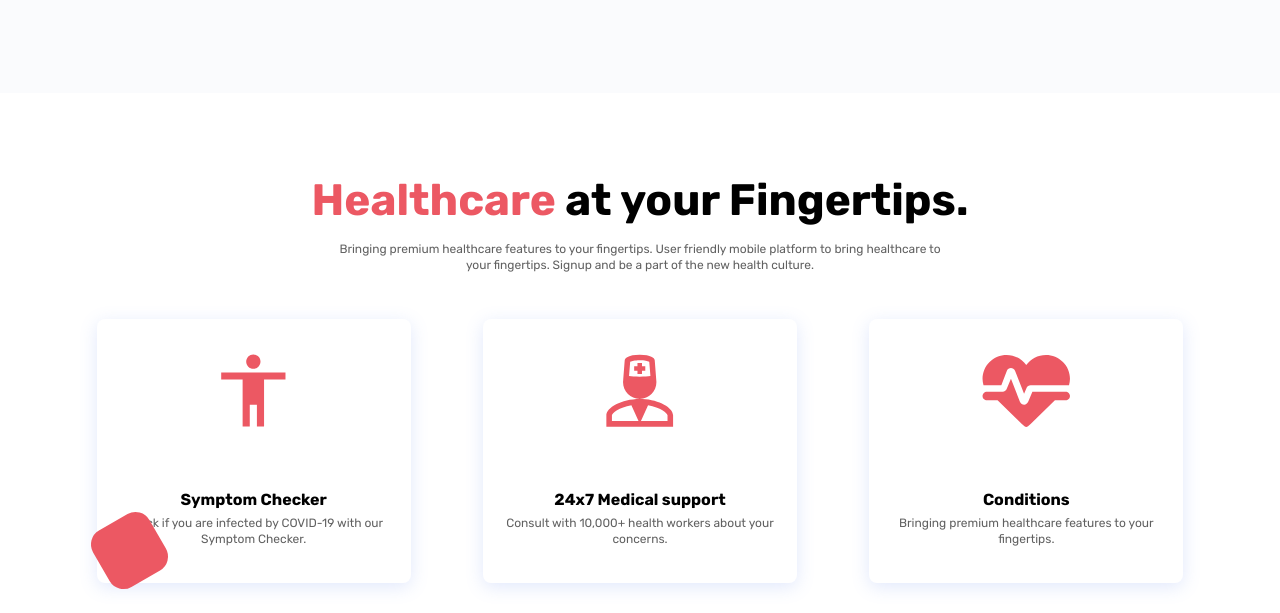
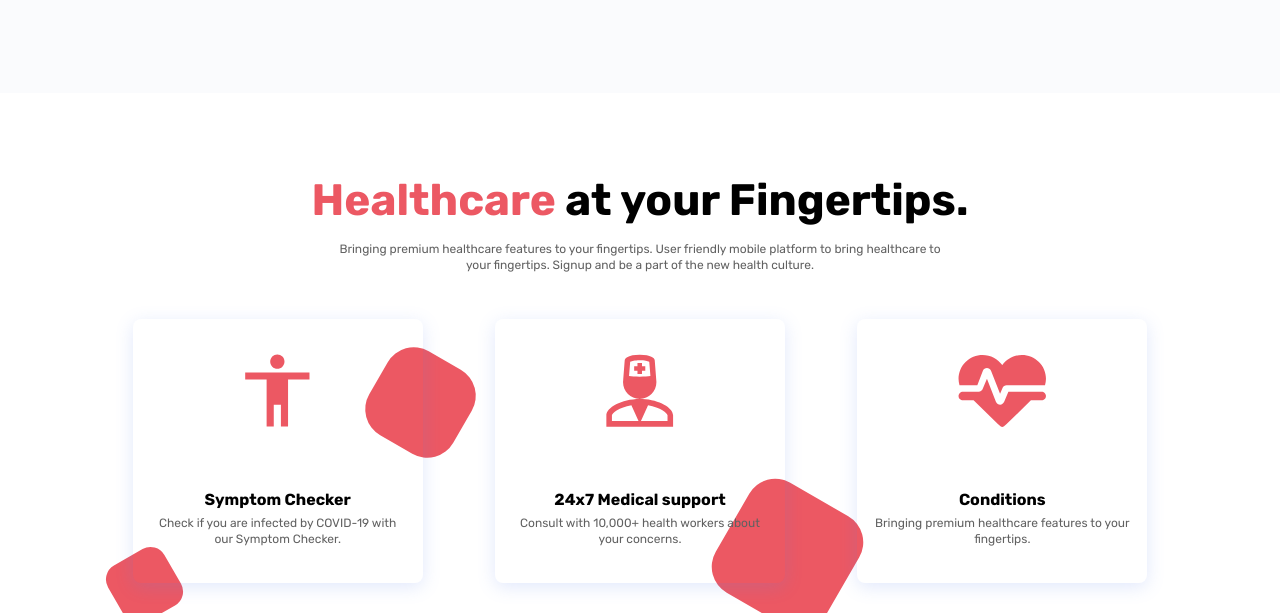
Before and after one commit to GeorgeBarker8/go-corona, a plain HTML site: page index.html in a window 1280 px wide. Shown: the part 2061-2674 px from the top of the page. Drawn offline with Linux system fonts and the light colour scheme.

Commit message:
update: deleted Node Modules

```diff
--- a/index.html
+++ b/index.html
@@ -140,27 +140,33 @@
                         </div>
                     </div>
                     <div class="healthcare__items">
-                            <div class="healthcare__item item-healthcare item-healthcare-1">
+                        <div class="healthcare__column healthcare__column-1">
+                            <div class="healthcare__item item-healthcare ">
                                 <div class="item-healthcare__icon">
                                     <img src="img/healthcare/img_1.svg" alt="Icon">
                                 </div>
                                 <div class="item-healthcare__title">Symptom Checker</div>
                                 <div class="item-healthcare__text">Check if you are infected by COVID-19 with our Symptom Checker.</div>
                             </div>
-                            <div class="healthcare__item item-healthcare item-healthcare-2">
+                        </div>
+                        <div class="healthcare__column healthcare__column-2">
+                            <div class="healthcare__item item-healthcare ">
                                 <div class="item-healthcare__icon">
                                     <img src="img/healthcare/img_2.svg" alt="Icon">
                                 </div>
                                 <div class="item-healthcare__title">24x7 Medical support</div>
                                 <div class="item-healthcare__text">Consult with 10,000+ health workers about your concerns.</div>
                             </div>
-                            <div class="healthcare__item item-healthcare item-healthcare-3">
+                        </div>
+                        <div class="healthcare__column healthcare__column-3">
+                            <div class="healthcare__item item-healthcare ">
                                 <div class="item-healthcare__icon">
                                     <img src="img/healthcare/img_3.svg" alt="Icon">
                                 </div>
                                 <div class="item-healthcare__title">Conditions</div>
                                 <div class="item-healthcare__text">Bringing premium healthcare features to your fingertips.</div>
                             </div>
+                        </div>
                     </div>
                 </div>
             </section>
--- a/package.json
+++ /dev/null
@@ -1,5 +0,0 @@
-{
-  "dependencies": {
-    "modern-normalize": "^1.1.0"
-  }
-}
--- a/sass/style.sass
+++ b/sass/style.sass
@@ -538,13 +538,14 @@ body
     display: flex
     min-width: 980px
     margin: 0 auto
-    gap: 72px
+    // gap: 72px
 
 .healthcare__item
     flex: 0 1 33.333%
 
 .item-healthcare
     position: relative
+    z-index: 2
     background: fff
     box-shadow: 0px 4px 18px rgba(88, 126, 236, 0.18)
     border-radius: 8px
@@ -567,14 +568,51 @@ body
 .item-healthcare__text
     line-height: 138.5%
 
-.item-healthcare-1
+.healthcare__column
+    position: relative
+    padding: 0px 36px
+    flex: 0 1 33.333%
+
+.healthcare__column-1
     &::before
         content: ''
         width: 65px
         height: 65px
         position: absolute
-        bottom: 0
-        left: 0
+        bottom: -35px
+        left: 15px
         transform: rotate(-30deg)
         background-color: #EC5863
         border-radius: 16px
+    &::after
+        content: ''
+        width: 97px
+        height: 97px
+        position: absolute
+        top: 35px
+        right: -10px
+        transform: rotate(30deg)
+        background-color: #EC5863
+        border-radius: 30px
+
+.healthcare__column-2
+    // &::before
+    //     content: ''
+    //     width: 65px
+    //     height: 65px
+    //     position: absolute
+    //     bottom: -35px
+    //     left: 15px
+    //     transform: rotate(-30deg)
+    //     background-color: #EC5863
+    //     border-radius: 16px
+    &::after
+        content: ''
+        width: 127px
+        height: 127px
+        position: absolute
+        bottom: -35px
+        right: -30px
+        transform: rotate(30deg)
+        background-color: #EC5863
+        border-radius: 30px
```
Also changed, not shown: css/style.css, 2 other files.
